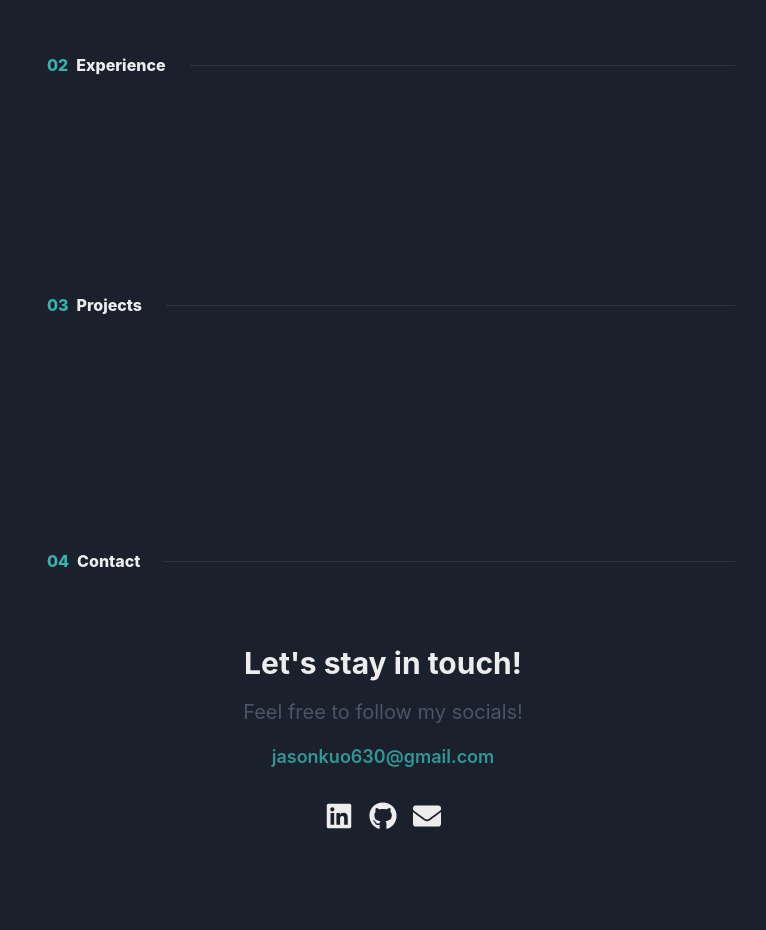
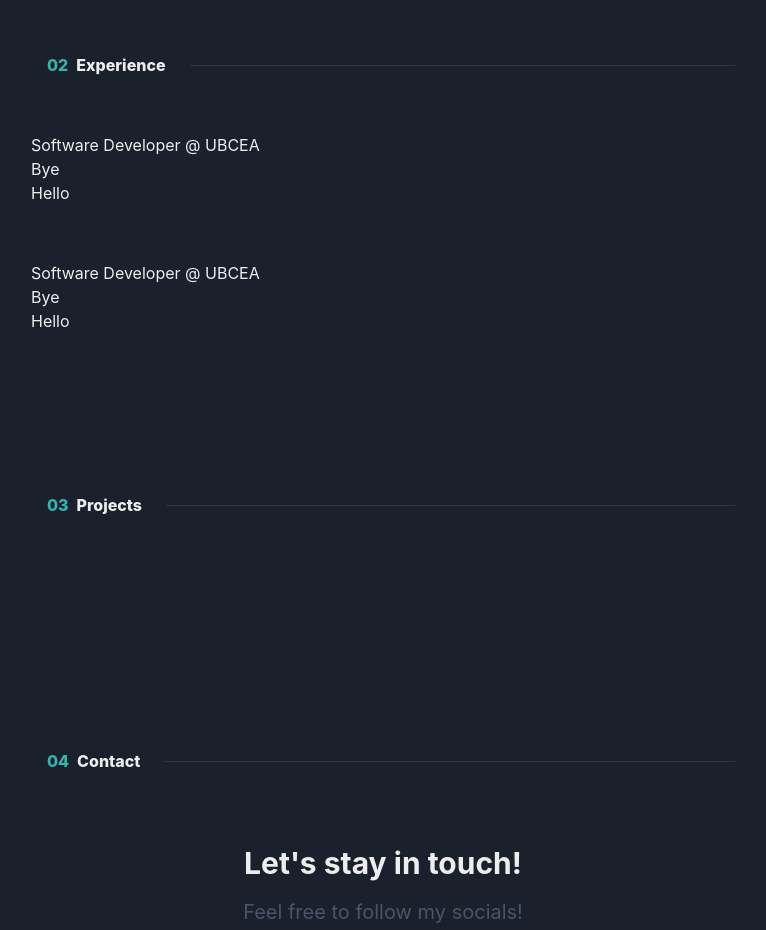
Before and after one commit to jkuo630/jkuo630.github.io, a React (Create React App) app: page / in a window 1280 px wide. Shown: the part 980-1910 px from the top of the page, without its empty margins (257-1023 px from the left). Built offline with nearby package versions, Linux system fonts and the light colour scheme.

Commit message:
experience section filled with content, no styling yet

```diff
--- a/src/App.css
+++ b/src/App.css
@@ -36,3 +36,7 @@
     transform: rotate(360deg);
   }
 }
+
+.chakra-card {
+  text-align: left;
+}
--- a/src/components/Experience.js
+++ b/src/components/Experience.js
@@ -22,6 +22,7 @@ import {
 import { ChevronRightIcon } from "@chakra-ui/icons";
 import { Fade } from "react-reveal";
 import { useState, useEffect } from "react";
+import "../App.css";
 
 export default function Experience({ color }) {
   const [selected, setSelected] = useState("");
@@ -48,7 +49,24 @@ export default function Experience({ color }) {
             </HStack>
             <Divider orientation="horizontal" />
           </Stack>
-          <Stack px={4} spacing={4}></Stack>
+          <Stack px={4} spacing={4}>
+            <div className="chakra-card css-1mp4omr">
+              <div className="chakra-card__header">
+                Software Developer @ UBCEA
+              </div>
+              <div className="chakra-card__body">Bye</div>
+              <div className="chakra-card__footer">Hello</div>
+            </div>
+          </Stack>
+          <Stack px={4} spacing={4}>
+            <div className="chakra-card css-1mp4omr">
+              <div className="chakra-card__header">
+                Software Developer @ UBCEA
+              </div>
+              <div className="chakra-card__body">Bye</div>
+              <div className="chakra-card__footer">Hello</div>
+            </div>
+          </Stack>
         </Stack>
       </Container>
     </>
```
